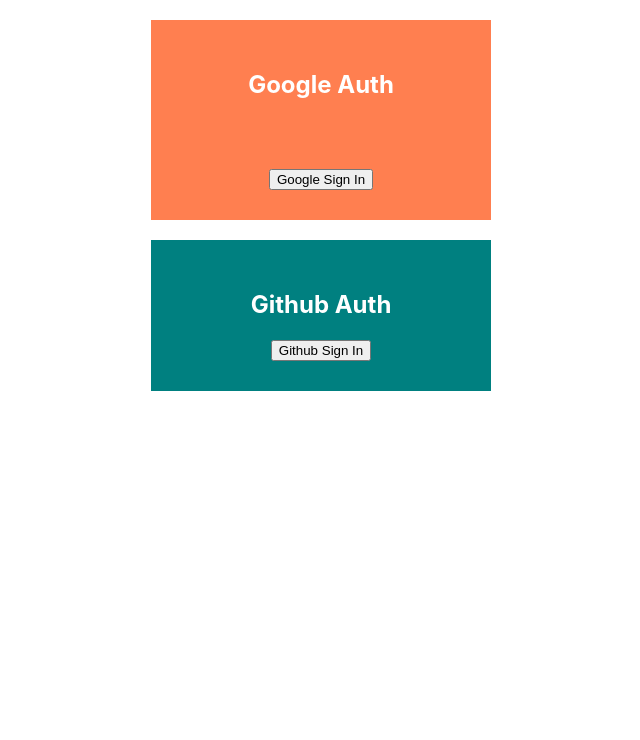
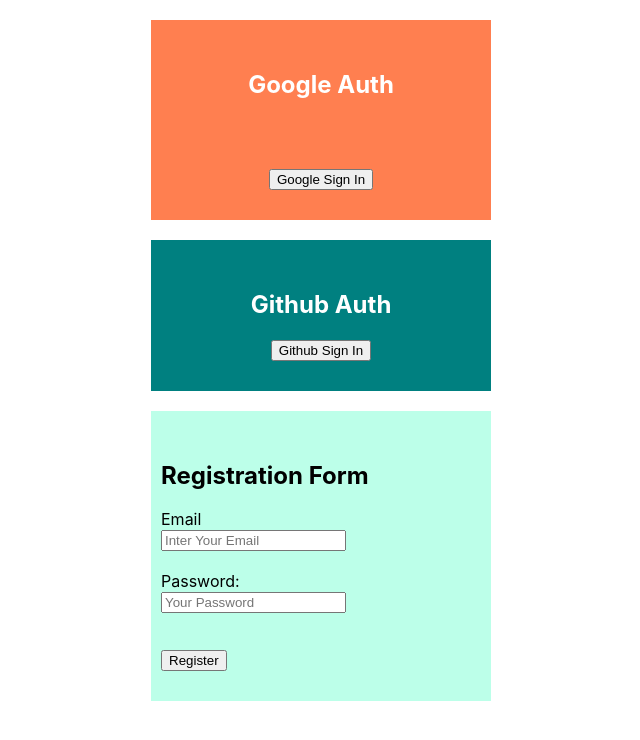
Before and after one commit to mdhamimulhaque/learn-firebase-auth, a React (Create React App) app: page / in a window 1280 px wide. Shown: the top 740 px of the page, without its empty margins (319-959 px from the left). Built offline with nearby package versions, Linux system fonts and the light colour scheme.

Commit message:
registration and password validation

```diff
--- a/src/App.css
+++ b/src/App.css
@@ -1,11 +1,10 @@
-.App {
-  text-align: center;
-}
+
 .google_container,.github_wrapper{
 color:#FFF;
 padding:30px 10px;
 max-width: 320px;
 margin: 20px auto;
+text-align: center;
 }
 
 .google_container{
@@ -22,3 +21,15 @@
   width: 100%;
   object-fit: cover;
 }
+
+.login_form_wrapper{
+  background-color: rgba(127, 255, 212, 0.516);
+padding:30px 10px;
+max-width: 320px;
+margin: 20px auto;
+}
+
+
+.error_msg{
+  color: red;
+}
--- a/src/App.js
+++ b/src/App.js
@@ -3,6 +3,7 @@
 import app from './firebase/firebase.init';
 import { GoogleAuthProvider } from "firebase/auth";
 import { useState } from 'react';
+import EmailPasswordAuth from './components/EmailPasswordAuth/EmailPasswordAuth';
 
 const auth = getAuth(app);
 
@@ -92,6 +93,8 @@
             </>
         }
       </section>
+
+      <EmailPasswordAuth />
     </div>
   );
 }
--- /dev/null
+++ b/src/components/EmailPasswordAuth/EmailPasswordAuth.jsx
@@ -0,0 +1,65 @@
+import { createUserWithEmailAndPassword, getAuth } from 'firebase/auth';
+import React, { useState } from 'react';
+import app from '../../firebase/firebase.init';
+
+const auth = getAuth(app)
+
+const EmailPasswordAuth = () => {
+    const [passwordError, setPasswordError] = useState('');
+
+    const handleRegistrationForm = (e) => {
+        e.preventDefault();
+        const email = e.target.email.value;
+        const password = e.target.password.value;
+        // ---> validation
+        if (!/.{8,16}/.test(password)) {
+            setPasswordError("Please should be 8-16 characters.")
+            return;
+        }
+        if (!/(?=.*[a-z])/.test(password)) {
+            setPasswordError("Please should be a Small latter.");
+            return;
+        }
+        if (!/(?=.*[A-Z])/.test(password)) {
+            setPasswordError("Please should be a Capital latter.");
+            return;
+        }
+        if (!/(?=.*[0-9])/.test(password)) {
+            setPasswordError("Please should be a  Digit.");
+            return;
+        }
+        if (!/(?=.*\W)/.test(password)) {
+            setPasswordError("Please should be a Spacial Character.");
+            return;
+        }
+        setPasswordError('')
+
+
+        createUserWithEmailAndPassword(auth, email, password)
+            .then((res) => {
+                const user = res.user;
+            })
+            .catch(err => {
+                console.error("error :", err)
+            })
+    }
+
+
+    return (
+        <section className="email_pass_container">
+            <div className="login_form_wrapper">
+                <h2>Registration Form</h2>
+                <form onSubmit={handleRegistrationForm}>
+                    <label>Email</label><br />
+                    <input type="email" placeholder='Inter Your Email' name="email" /> <br /><br />
+                    <label>Password:</label><br />
+                    <input type="password" placeholder='Your Password' name="password" /> <br /><br />
+                    <p className='error_msg'><small>{passwordError}</small></p>
+                    <button type='submit'>Register</button>
+                </form>
+            </div>
+        </section>
+    );
+};
+
+export default EmailPasswordAuth;
```
